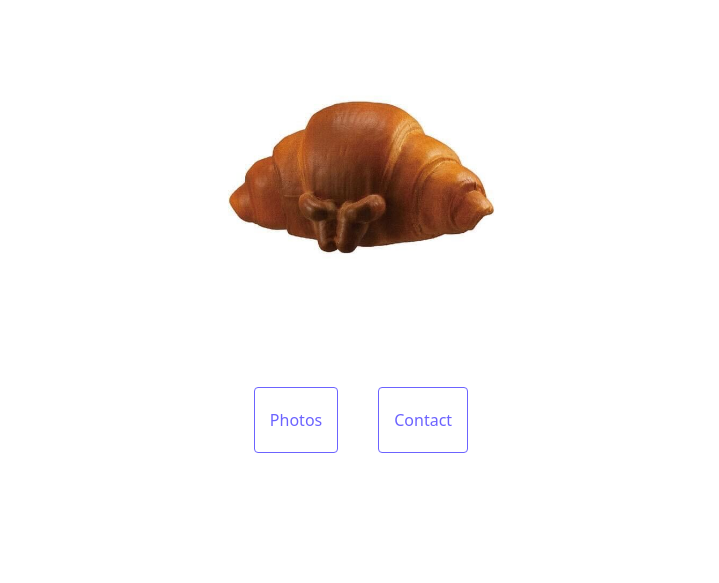
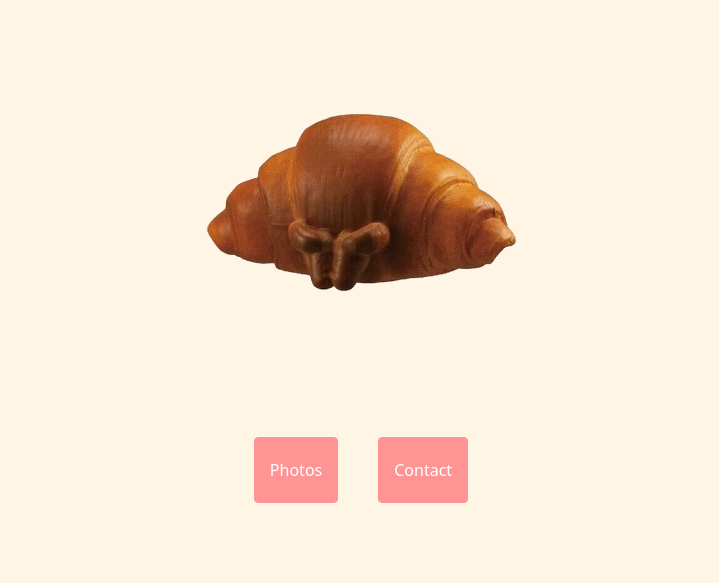
Before and after one commit to RiikaInfinityy/crossiant-landing-site, a plain HTML site: page index.html in a window 1280 px wide. Shown: the part 313-896 px from the top of the page, without its empty margins (279-998 px from the left). Before the commit the page ends 846 px from the top, so only its background shows below. Drawn offline with nearby package versions, Linux system fonts and the light colour scheme.

Commit message:
updated with background

```diff
--- a/index.html
+++ b/index.html
@@ -17,10 +17,10 @@
     <h2 class="text-center pt-5">🥐 Welcome to</h2>
     <h1 class="text-center">Crossiant Land</h1>
     <h3 class="text-center">We have many crossiant and coffee for grabs!</h3>
-    <img src="/images/crossiantlegs.jpg" class="img-fluid smallimage" />
+    <img src="/images/crossiantlegs.png" class="img-fluid smallimage" />
     <div class="navigation-links mb-2">
-      <a href="/photo.html" class="photo-link">Photos</a>
-      <a href="/contact.html" class="contact-link">Contact</a>
+      <a href="/photo.html" class="custom-link">Photos</a>
+      <a href="/contact.html" class="custom-link">Contact</a>
     </div>
 
     <script
--- a/styles/app.css
+++ b/styles/app.css
@@ -1,13 +1,15 @@
 :root {
-  --primary-color: #6c63ff;
+  --primary-color: #ff9494;
   --secondary-color: #f5f2fe;
   --box-shadow: rgba(50, 50, 93, 0.25) 0px 2px 5px -1px,
     rgba(0, 0, 0, 0.3) 0px 1px 3px -1px;
   --btn-transition: all 200ms ease-in-out;
+  --bg-color: #fff5e4;
 }
 
 body {
   margin: 60px auto;
+  background-color: var(--bg-color);
 }
 
 h1,
@@ -43,26 +45,12 @@ h3 {
   text-transform: capitalize;
 }
 
-.contact-link:hover,
-.photo-link:hover {
-  background: var(--primary-color);
-  box-shadow: var(--box-shadow);
-  color: white;
-}
-
-.contact-link,
-.photo-link {
-  color: var(--primary-color);
-  border: 1px solid var(--primary-color);
-  transition: var(--btn-transition);
-}
-
-.homepage-link:hover {
+.custom-link:hover {
   color: var(--primary-color);
   background: var(--secondary-color);
 }
 
-.homepage-link {
+.custom-link {
   margin: 20px;
   border-radius: 4px;
   padding: 20px 15px;
@@ -76,6 +64,7 @@ h3 {
 
 .about-paragraphs {
   margin: 30px auto;
+  text-align: center;
 }
 
 .about-paragraphs p {
@@ -88,8 +77,8 @@ img {
 }
 
 .smallimage {
-  width: 300px;
-  max-width: 300px;
+  width: 350px;
+  max-width: 350px;
 }
 
 .bigImage {
```
Also changed, not shown: contact.html (+2 -2 lines), photo.html (+2 -2 lines), images/crossiantlegs.jpg (deleted), images/crossiantlegs.png (added).
